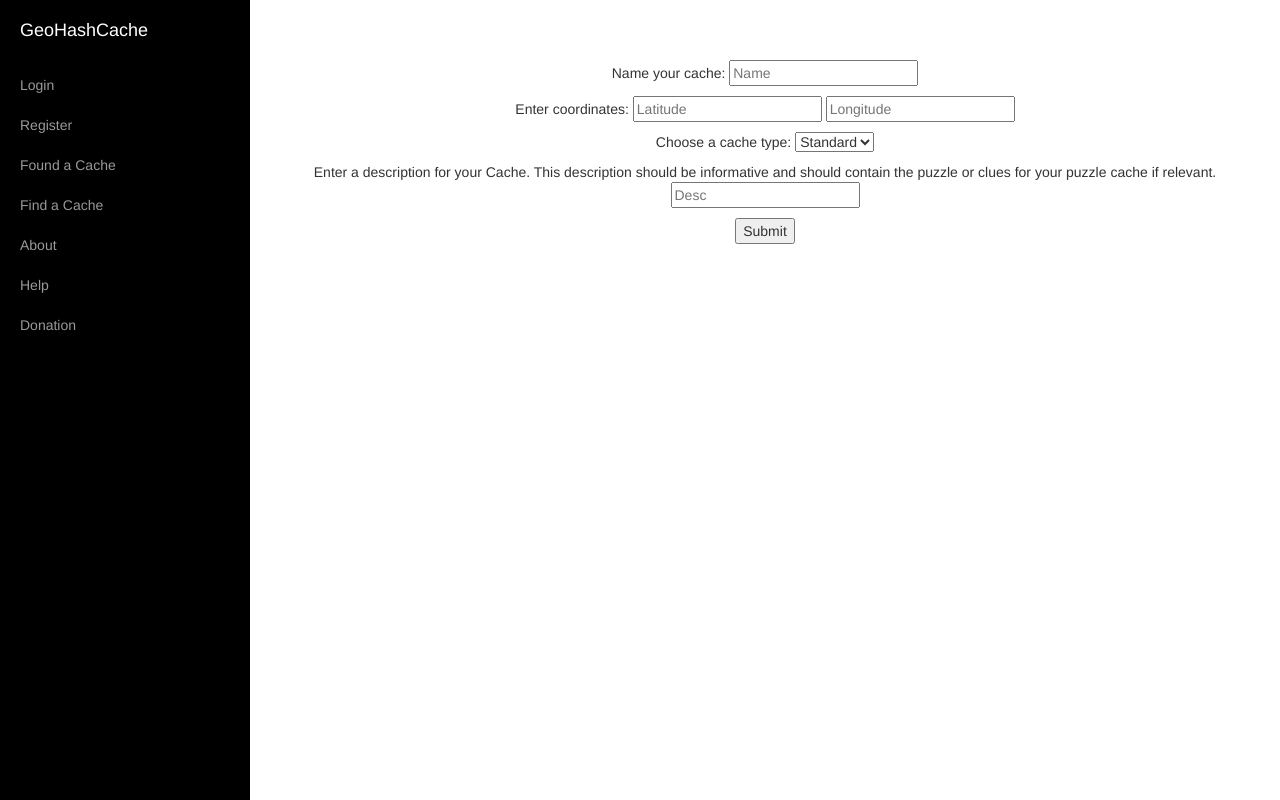
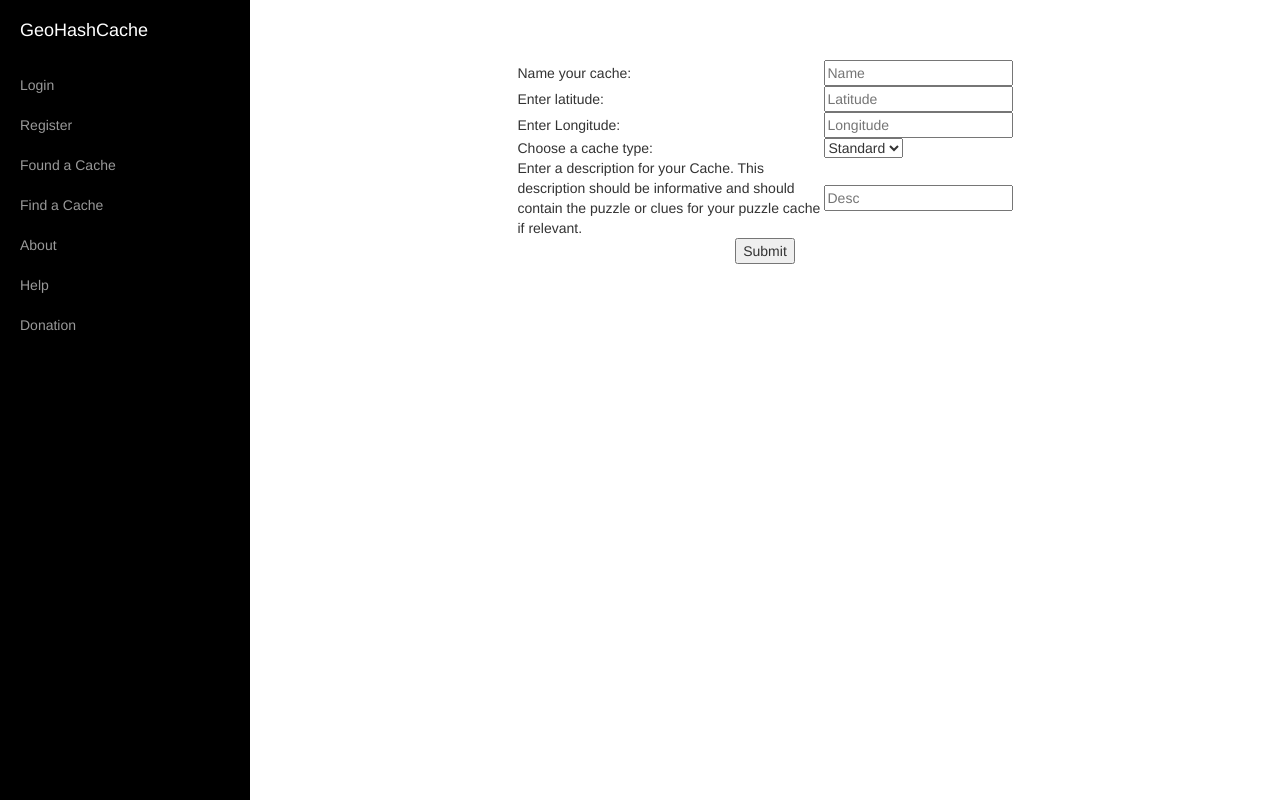
Before and after one commit to AlbertMokrejs/GeoHashCache, a Flask app: page /found in a window 1280 px wide. Run offline with Flask 2, Linux system fonts and the light colour scheme; a user stored in the database is signed in; some libraries are stand-ins or nearby versions.

Commit message:
Ayy ayyy ayyyyyyyyyyyyyyyyy

```diff
--- a/templates/found.html
+++ b/templates/found.html
@@ -14,20 +14,41 @@
 </center></br></br>
 {% else %}
 <br><br><center>
+<table style="width:50%;padding="15px">
 <form method="POST">
-<p>Name your cache: <input type="text" name="Name" placeHolder="Name" required/></p>
-<p>Enter coordinates: <input type="text" name="Latitude" placeHolder="Latitude" required/> <input type="text" name="Longitude" placeHolder="Longitude" required/></p>
-<p>Choose a cache type:
-<select name="Type">
+<tr>
+<td>Name your cache: </td>
+<td><input type="text" name="Name" placeHolder="Name" required/></td>
+</tr>
+<tr>
+<td>Enter latitude: </td>
+<td><input type="text" name="Latitude" placeHolder="Latitude" required/></td>
+</tr>
+<tr>
+<td>Enter Longitude: </td>
+<td><input type="text" name="Longitude" placeHolder="Longitude" required/></td>
+</tr>
+<tr>
+<td>Choose a cache type: </td>
+<td><select name="Type">
   <option value="Standard" selected="selected">Standard</option>
   <option value="Puzzle">Puzzle</option>
   <option value="Series">Series</option>
-</select>
-</p>
-<p>Enter a description for your Cache. This description should be informative and should contain the puzzle or clues for your puzzle cache if relevant. <input type="text" name="Desc" placeHolder="Desc" required/></p>
+</select></td>
+</tr>
+<tr>
+<td>Enter a description for your Cache. This description should be informative and should contain the puzzle or clues for your puzzle cache if relevant. </td>
+<td><input type="text" name="Desc" placeHolder="Desc" required/></td>
+</tr>
+<tr>
+<td></td>
+<td>
 {% if error  %}
 <p>ERROR</p>
 {% endif %}
+</td>
+</tr>
+</table>
 <p><input name="button" type="submit" value="Submit"></p></form>
 </center></br></br>
 {% endif %}
```
Also changed, not shown: GeoHashCache.db (added), 3 other files.
